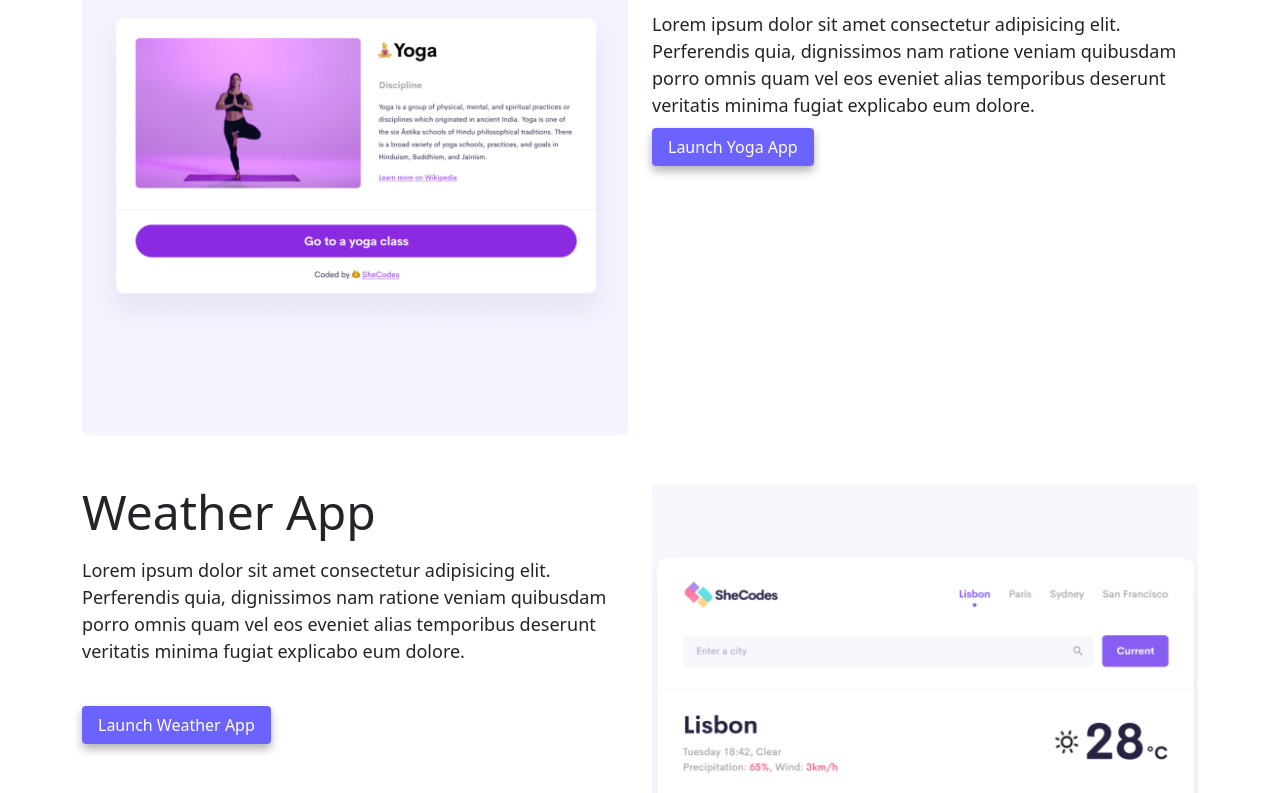
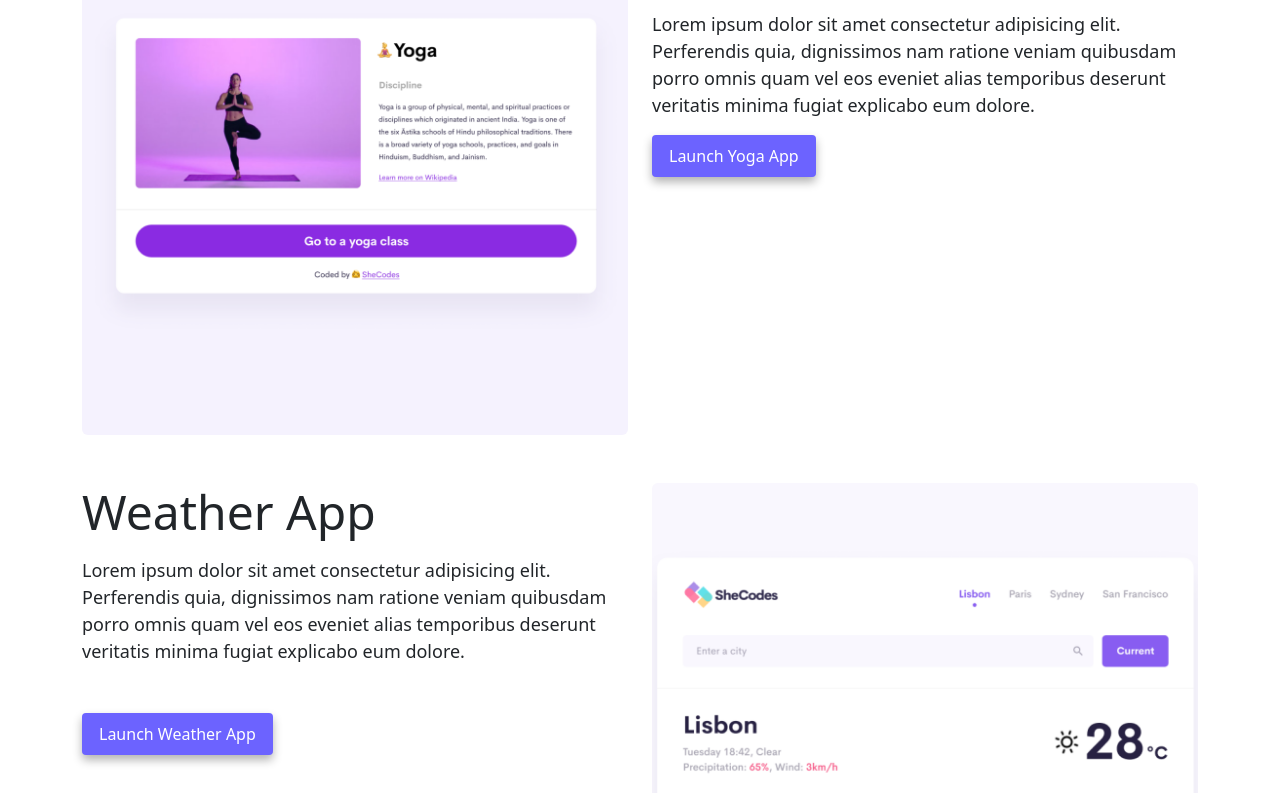
Before and after one commit to scarletlvuyyuru/w3hmwk, a plain HTML site: page index.html in a window 1280 px wide. Shown: the part 647-1440 px from the top of the page. Drawn offline with nearby package versions, Linux system fonts and the light colour scheme.

Commit message:
button glitch

```diff
--- a/index.html
+++ b/index.html
@@ -54,7 +54,7 @@
     <div class="container">
       <div class="row">
         <div class="col-6">
-          <img src="/images/yoga.png" class="img-fluid rounded" alt="yoga pose picture"/>
+          <img src="/images/yoga.png" class="img-fluid rounded " alt="yoga pose picture"/>
         </div>
         <div class="col-6">
           <div class="mb-5 mt-5">
@@ -65,7 +65,8 @@
               omnis quam vel eos eveniet alias temporibus deserunt veritatis
               minima fugiat explicabo eum dolore.
             </p>
-            <a href="#" class="primary-link rounded-1 py-2 px-3 " title="Launch Yoga App"
+
+            <a href="#" class="btn primary-link rounded-1 py-2 px-3 " title="Launch Yoga App"
               >Launch Yoga App</a
             >
           </div>
@@ -82,16 +83,16 @@
             explicabo eum dolore.
           </p>
           <div class="mb-5 mt-5">
-            <a href="#" class="primary-link rounded-1 py-2 px-3" title="Launch Weather App">Launch Weather App</a>
+            <a href="#" class="btn primary-link rounded-1 py-2 px-3" title="Launch Weather App">Launch Weather App</a>
           </div>
         </div>
         <div class="col-6">
-          <img src="images/weather.png" class="img-fluid rounded" />
+          <img src="images/weather.png" class="img-fluid rounded " />
         </div>
 
         <div class="row mt-5 mb-5">
           <div class="col-6">
-            <img src="images/yogurt.png" class="img-fluid rounded" />
+            <img src="images/yogurt.png" class="img-fluid rounded " />
           </div>
           <div class="col-6 mb-3">
             <h2 class="mb-3">Yogurt App</h2>
@@ -102,7 +103,7 @@
               minima fugiat explicabo eum dolore.
             </p>
             <div class="mt-5 mb-5">
-              <a href="#" class="primary-link rounded-1 py-2 px-3" title="Launch Yogurt App">Launch Yogurt App</a>
+              <a href="#" class="primary-link btn rounded-1 py-2 px-3" title="Launch Yogurt App">Launch Yogurt App</a>
             </div>
           </div>
         </div>
--- a/styles.css
+++ b/styles.css
@@ -47,9 +47,9 @@
     padding: 15px 15px;
     text-decoration: none;
     text-transform: capitalize;
-    background: var(--primary-color);
+    background: #6c63ff !important;
     box-shadow: var(--box-shadow);
-    color: white;
+    color: white !important;
   }
 
   .secondary-link {
```
